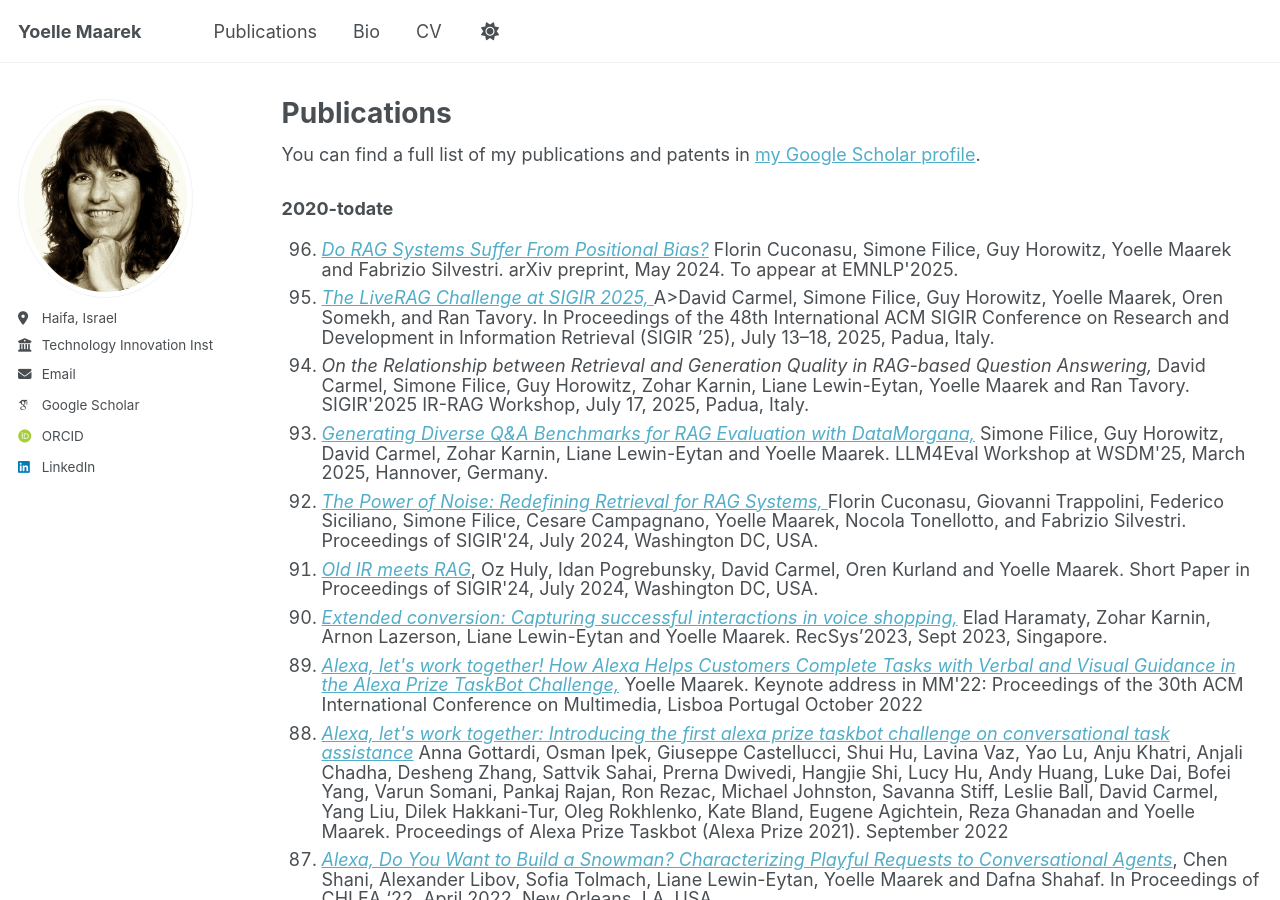
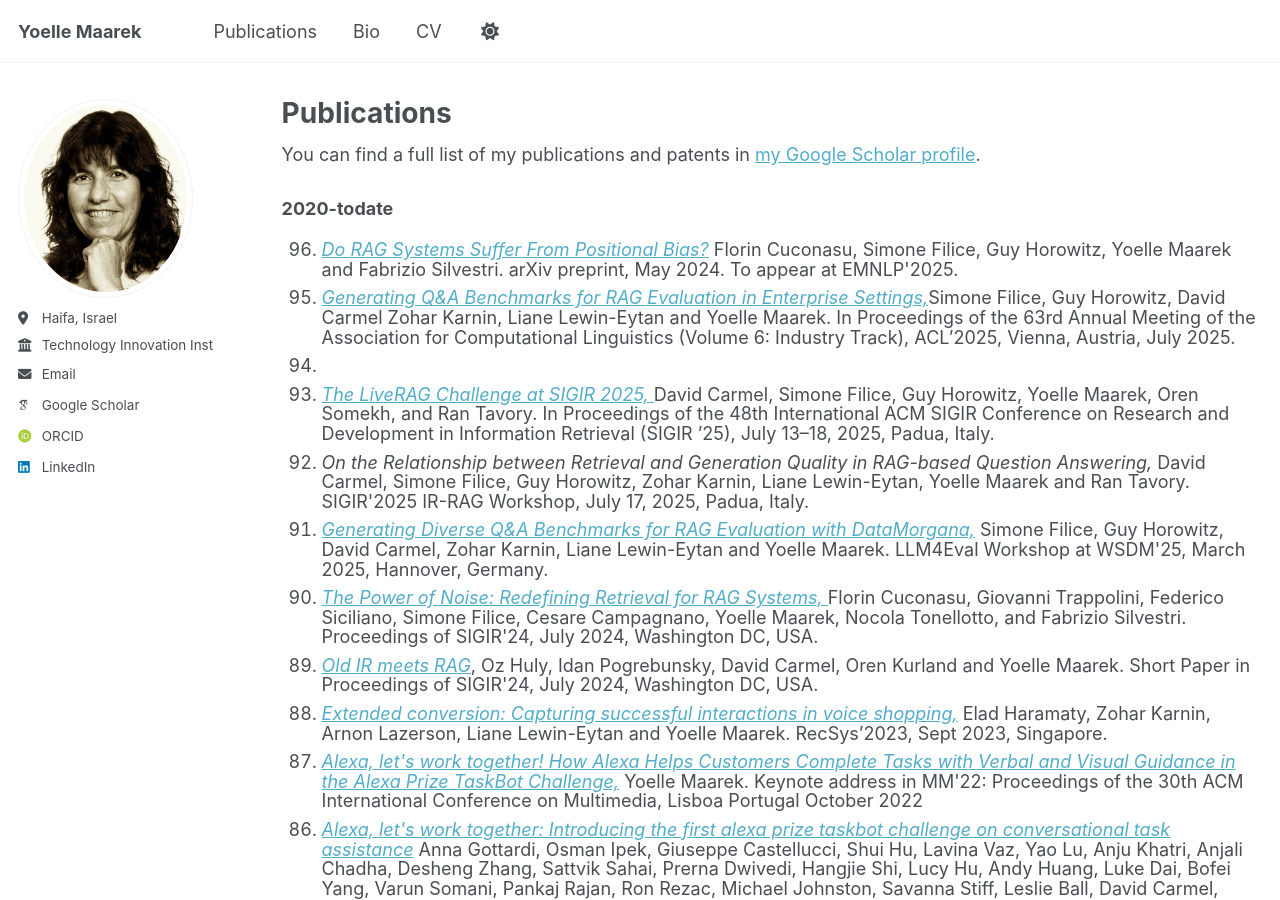
Before and after one commit to yoellemaarek/homepage, a Jekyll site: the page built from _pages/publications.html, in a window 1280 px wide and 900 px high. Built offline with Jekyll 4.4.1, drawn with Linux system fonts in a browser that asks for light colours; some web fonts are replaced.

Commit message:
Update publications.html
Signed-off-by: Yoelle Maarek <148758323+yoellemaarek@users.noreply.github.com>

```diff
--- a/_pages/publications.html
+++ b/_pages/publications.html
@@ -12,7 +12,8 @@
 <strong>2020-todate</strong>
 <ol reversed class="ol1" style="line-height: 19.6000003814697px;" start="96">
 <li class="li3"><a href="https://arxiv.org/abs/2505.15561"><em>Do RAG Systems Suffer From Positional Bias?</em></a> Florin Cuconasu, Simone Filice, Guy Horowitz, Yoelle Maarek and Fabrizio Silvestri. arXiv preprint, May 2024. To appear at EMNLP'2025. </li>
-<li class="li3"><a href="https://dl.acm.org/doi/10.1145/3726302.3733591"><em>The LiveRAG Challenge at SIGIR 2025,</em> </a>A>David Carmel, Simone Filice, Guy Horowitz, Yoelle Maarek, Oren Somekh, and Ran Tavory. In Proceedings of the 48th International ACM SIGIR Conference on Research and Development
+<li class="li3"><A href="https://aclanthology.org/2025.acl-industry.33/"><em>Generating Q&A Benchmarks for RAG Evaluation in Enterprise Settings,</em></A>Simone Filice, Guy Horowitz, David Carmel Zohar Karnin, Liane Lewin-Eytan and Yoelle Maarek. In Proceedings of the 63rd Annual Meeting of the Association for Computational Linguistics (Volume 6: Industry Track), ACL’2025, Vienna, Austria, July 2025.<li>
+<li class="li3"><a href="https://dl.acm.org/doi/10.1145/3726302.3733591"><em>The LiveRAG Challenge at SIGIR 2025,</em> </a>David Carmel, Simone Filice, Guy Horowitz, Yoelle Maarek, Oren Somekh, and Ran Tavory. In Proceedings of the 48th International ACM SIGIR Conference on Research and Development
 in Information Retrieval (SIGIR ’25), July 13–18, 2025, Padua, Italy.</li>
 <li class="li3"><em>On the Relationship between Retrieval and Generation Quality in RAG-based Question Answering,</em> David Carmel, Simone Filice, Guy Horowitz, Zohar Karnin, Liane Lewin-Eytan, Yoelle Maarek and Ran Tavory. SIGIR'2025 IR-RAG Workshop, July 17, 2025, Padua, Italy. </li>
 <li class="li3"><a href="https://arxiv.org/abs/2501.12789" target="_blank"><em>Generating Diverse Q&A Benchmarks for RAG Evaluation with DataMorgana,</em></a> Simone Filice, Guy Horowitz, David Carmel, Zohar Karnin, Liane Lewin-Eytan and Yoelle Maarek. LLM4Eval Workshop at WSDM'25, March 2025, Hannover, Germany.</li>
```
